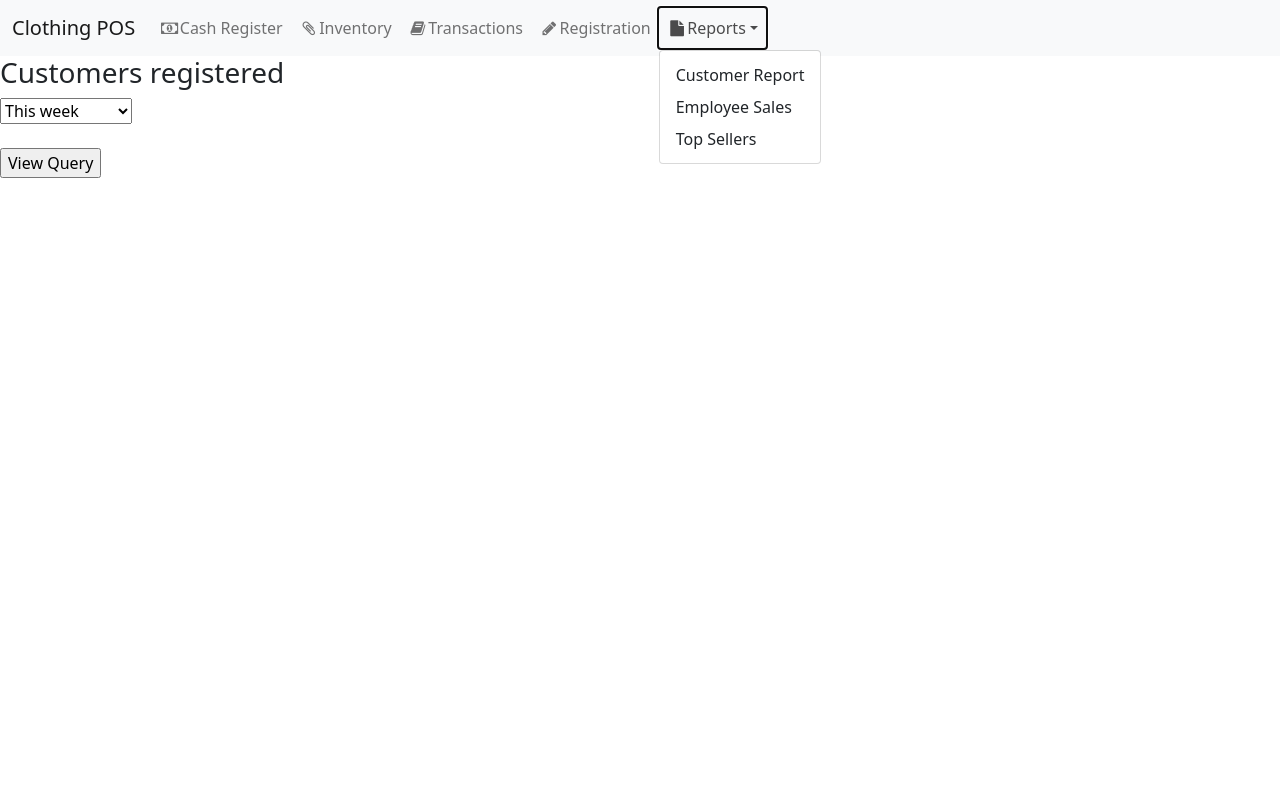
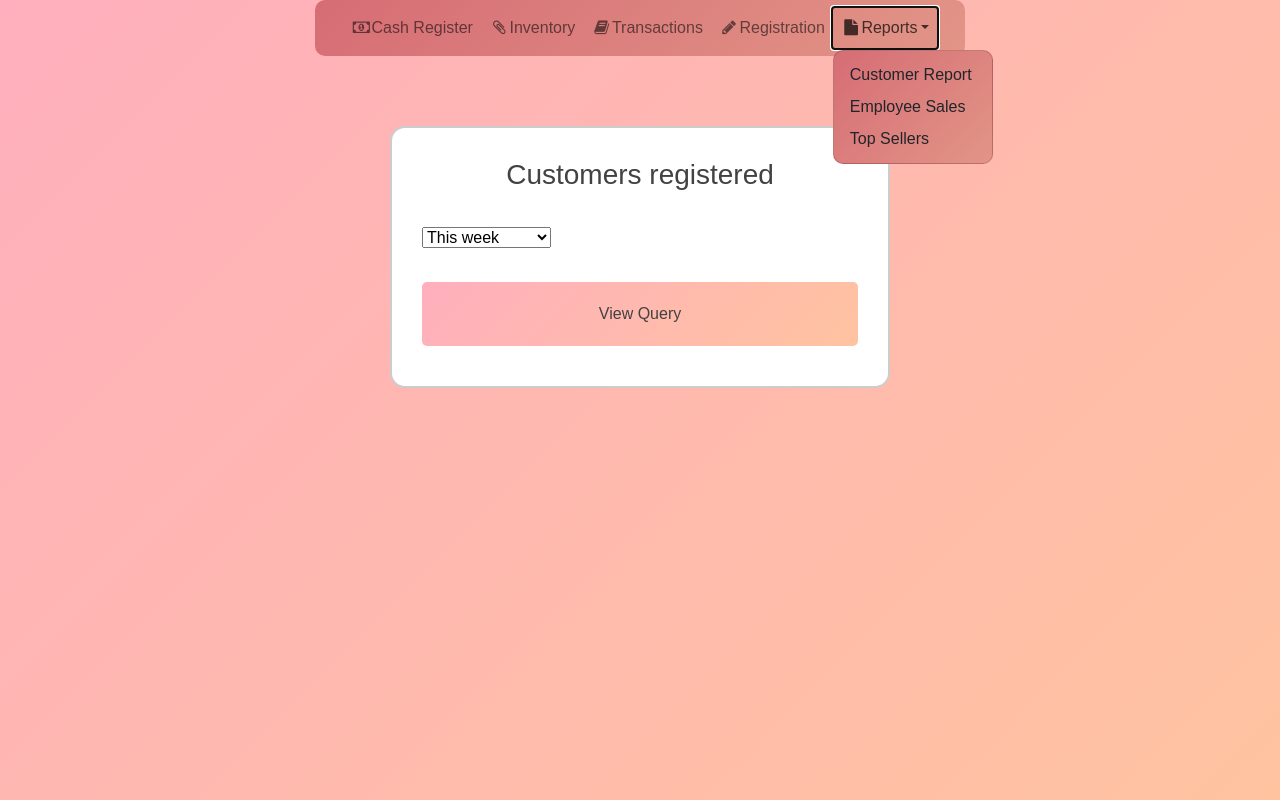
Before and after one commit to natran42/sales-system, a PHP site: page /php/reporting/customersJoined.php in a window 1280 px wide, after a click on "Reports". Run offline with PHP 8.4, Linux system fonts and the light colour scheme.

Commit message:
css on page

```diff
--- a/index.php
+++ b/index.php
@@ -1,3 +1 @@
 <?php include("php/login/login.php"); ?>
-<?/*php include("php/login/login.php"); */?>
-<?/*php phpinfo() */?>
--- a/php/inventory/inventory.php
+++ b/php/inventory/inventory.php
@@ -136,6 +136,8 @@ getInventory();
       color: red;
 
     }
+
+
   </style>
 </head>
 
--- a/php/main/nav.php
+++ b/php/main/nav.php
@@ -4,9 +4,10 @@
     <script src="https://cdn.jsdelivr.net/npm/bootstrap@5.1.3/dist/js/bootstrap.bundle.min.js" integrity="sha384-ka7Sk0Gln4gmtz2MlQnikT1wXgYsOg+OMhuP+IlRH9sENBO0LRn5q+8nbTov4+1p" crossorigin="anonymous"></script>
 </head>
 
+
 <nav class="navbar navbar-expand-lg navbar-light bg-light">
     <div class="container-fluid">
-        <a class="navbar-brand" href="#">Clothing POS</a>
+        <a class="navbar-brand" href="#"></a>
         <button class="navbar-toggler" type="button" data-bs-toggle="collapse" data-bs-target="#navbarSupportedContent" aria-controls="navbarSupportedContent" aria-expanded="false" aria-label="Toggle navigation">
             <span class="navbar-toggler-icon"></span>
         </button>
@@ -35,3 +36,37 @@
         </ul>
         </nav>
 </div>
+
+<style>
+
+
+.navbar {;
+    background: linear-gradient(135deg, #d66d75 , #e29587);
+    width: 650px;
+    border-radius: 10px;
+    margin: auto;
+
+}
+
+body {
+    background: linear-gradient(135deg, #ffafbd ,#ffc3a0); /*#91ac80    , (#a1c4fd , #c2e9fb) */
+}
+
+.nav-item:hover {
+    background: linear-gradient(135deg, #ffafbd ,#ffc3a0);
+    border-radius: 10px;
+}
+
+.dropdown-menu
+{
+    color: rgb(68, 65, 65);
+    background: linear-gradient(135deg, #d66d75 , #e29587);
+    border-radius: 10px;
+}
+.dropdown-item:hover
+{
+    background: linear-gradient(135deg, #ffafbd ,#ffc3a0);
+    border-radius: 10px;
+}
+
+</style>
--- a/php/registration/registration.php
+++ b/php/registration/registration.php
@@ -8,7 +8,6 @@
     <meta charset="utf-8">
     <meta name="viewport" content="width=device-width, initial-scale=1">
     <link rel="stylesheet" href="../registration/registration_style.css">
-
     <title>Member Registration</title>
 </head>
 
--- a/php/reporting/customersJoined.php
+++ b/php/reporting/customersJoined.php
@@ -1,7 +1,15 @@
 <?php include(__dir__.'/../main/nav.php'); ?>
+
+<head>
+    <meta charset="utf-8">
+    <meta name="viewport" content="width=device-width, initial-scale=1">
+    <link rel="stylesheet" href="../reporting/reportingstyle.css">
+</head>
+
+
 <title>Customer Report</title>
-<h3>Customers registered</h3>
     <form method='post'>
+        <h3>Customers registered</h3>
         <select id='filter' name='filter' onchange='toggleRange(this)'>
             <option value='currWeek'>This week</option>
             <option value='currMonth'>This month</option>
@@ -15,7 +23,7 @@
             <input type='date' id='enddaterange' name='enddaterange'>
         </div>
         <br><br>
-        <input type='submit' name='customerQuery' id='customerQuery' value='View Query' onsubmit='toggleTable()'>
+        <input type='submit' name='customerQuery' id='customerQuery' value='View Query'  onsubmit='toggleTable()'>
     </form>
     <!--END-->
 
--- /dev/null
+++ b/php/reporting/reportingstyle.css
@@ -0,0 +1,73 @@
+*{
+    font-family: 'Poppins', sans-serif;
+    box-sizing: border-box;
+    margin: 0;
+    padding: 0;
+}
+body {
+    background: linear-gradient(135deg, #ffafbd ,#ffc3a0);
+    justify-content: center;
+    height: 100vh;
+    color: black;
+}
+
+h2 {
+    text-align: center;
+    margin-bottom: 35px;
+
+}
+
+h3{
+    text-align: center;
+    margin-bottom: 35px;
+
+}
+
+form {
+    margin: auto;
+    margin-top: 70px;
+    width: 500px;
+    border: 2px solid #ccc;
+    padding: 30px; /* inside padding */
+    background: #fff;
+    border-radius: 15px; /* edges */
+    color:rgb(68, 65, 65)
+
+}
+
+input {
+    display: block;
+    border: 2px solid;
+    width: 100%;
+    padding: 10px;
+    margin: 10px auto;
+    border-radius: 5px;
+}
+
+#employeeSales{
+    height: 8%;
+    width: 100%;
+    outline: none;
+    color: rgb(68, 68, 65);
+    border: none;
+    background: linear-gradient(135deg, #ffafbd ,#ffc3a0);
+ }
+
+ #customerQuery{
+    height: 8%;
+    width: 100%;
+    outline: none;
+    color: rgb(68, 65, 65);
+    border: none;
+    background: linear-gradient(135deg, #ffafbd ,#ffc3a0);
+ }
+
+ .table{
+    margin: auto;
+    width: auto;
+    border: 2px solid #ccc;
+    padding: 30px;
+    background: #fff;
+    border-radius: 15px;
+    color: rgb(68, 65, 65);
+}
```
Also changed, not shown: php/cashRegister/cashRegister.php (+69 -44 lines), php/cashRegister/remove.php (+9 -0 lines), php/login/login.php (+1 -95 lines), php/login/login_style.css (added, +42 -0 lines), php/registration/registration_style.css (+26 -16 lines), php/reporting/employeeSales.php (+10 -1 lines), php/reporting/topSeller.php (+7 -1 lines), php/transactions/transactions.php (+74 -8 lines).
